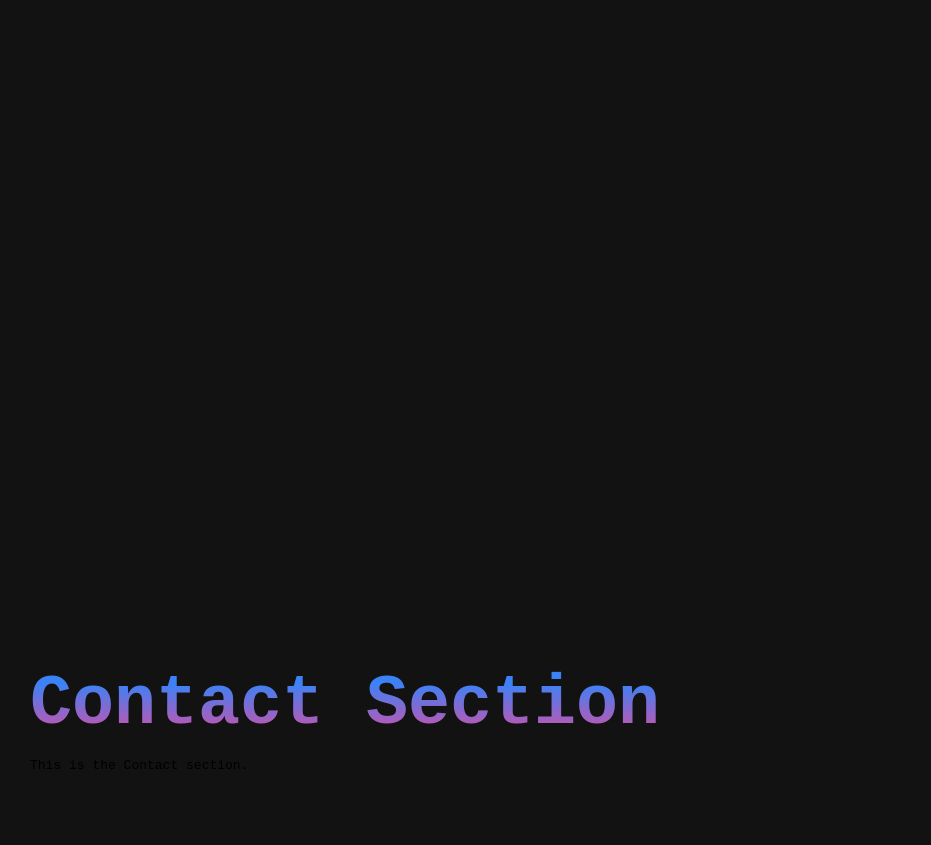
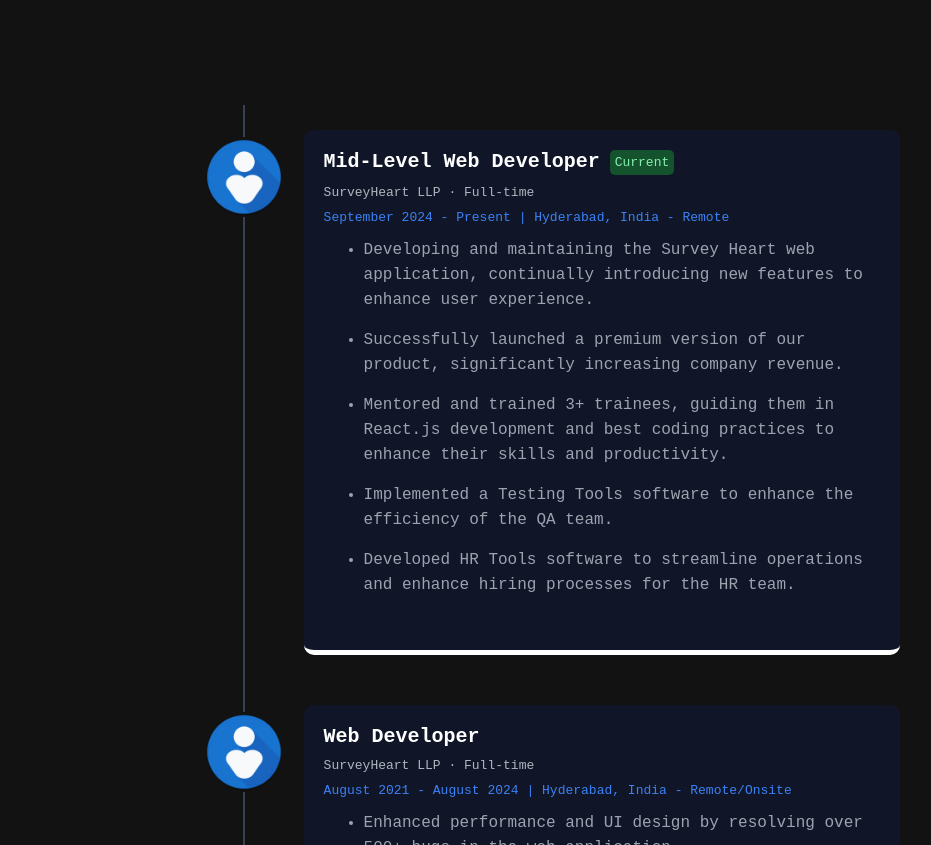
Before and after one commit to abhishekobey/Portfolio, a React app: page / in a window 1280 px wide. Shown: the part 1883-2728 px from the top of the page, without its empty margins (98-1029 px from the left). Built offline with nearby package versions, Linux system fonts and the light colour scheme.

Commit message:
:art: completed experience section

```diff
--- a/src/App.jsx
+++ b/src/App.jsx
@@ -3,6 +3,7 @@ import "./styles/style.scss"
 import NavBar from "./components/NavBar";
 import Home from "./components/Home";
 import About from "./components/About";
+import Experience from "./components/Experience";
 
 const App = () => {
     return (
@@ -11,10 +12,7 @@ const App = () => {
             <div style={{margin: "0 100px"}}>
                 <Home/>
                 <About/>
-                <div id="experience" style={{height: "100vh", padding: "20px"}}>
-                    <h2>Experience Section</h2>
-                    <p>This is the Experience section.</p>
-                </div>
+                <Experience/>
                 <div id="contact" style={{height: "100vh", padding: "20px"}}>
                     <h2>Contact Section</h2>
                     <p>This is the Contact section.</p>
--- /dev/null
+++ b/src/components/Experience.jsx
@@ -0,0 +1,105 @@
+import React, {useEffect, useRef, useState} from "react"
+import ryazIcon from "../../public/images/ryaz-icon.png"
+import SHIcon from "../../public/images/surveyheart-icon.png"
+
+const Experience = () => {
+    const experienceData = [
+        {
+            logo: SHIcon,
+            position: "Mid-Level Web Developer",
+            company: "SurveyHeart LLP",
+            timePeriod: "September 2024 - Present",
+            place: "Hyderabad, India - Remote",
+            fullTime: true,
+            descriptionList: [
+                "Developing and maintaining the Survey Heart web application, continually introducing new features to enhance user experience.",
+                "Successfully launched a premium version of our product, significantly increasing company revenue.",
+                "Mentored and trained 3+ trainees, guiding them in React.js development and best coding practices to enhance their skills and productivity.",
+                "Implemented a Testing Tools software to enhance the efficiency of the QA team.",
+                "Developed HR Tools software to streamline operations and enhance hiring processes for the HR team."
+            ]
+        },
+        {
+            logo: SHIcon,
+            position: "Web Developer",
+            company: "SurveyHeart LLP",
+            timePeriod: "August 2021 - August 2024",
+            place: "Hyderabad, India - Remote/Onsite",
+            fullTime: true,
+            descriptionList: [
+                "Enhanced performance and UI design by resolving over 500+ bugs in the web application.",
+                "Engineered robust admin services to manage user traffic effectively, facilitating job creation within Survey Heart and ensuring the removal of abusive users.",
+                "Designed and implemented efficient data structures for databases, integrating new features and managing API calls.",
+                "Created comprehensive API documentation using Postman, including testing APIs and backend code validation.",
+                "Conducted rigorous UI Components Tests and Unit Tests using Jest to maintain high-quality code standards.",
+                "Implemented Selenium automation tests to automate testing processes and improve web application reliability."
+            ]
+        },
+        {
+            logo: ryazIcon,
+            position: "Web Developer Intern/Training",
+            company: "RYAZIO TECHNOLOGIES LLP",
+            timePeriod: "March 2021 - August 2021",
+            place: "Ludhiana, India - Remote",
+            fullTime: true,
+            descriptionList: [
+                "Worked on- React JS, HTML, CSS, JavaScript, React-Bootstrap, NodeJS, MongoDB, Express JS, Redux",
+                "Developed an E-commerce website from scratch using MERN stack in a team of two. Managed development through all stages: Database and Software design etc.",
+                "Cloned Google Meet with pixel perfect UI and responsive design."
+            ]
+        }
+    ]
+    return (
+        <div id="experience" className={"experience"}>
+            <h1 style={{margin: "100px"}}>My Experience</h1>
+            {React.Children.toArray(experienceData.map((data, index) => <ExperienceCard data={data} index={index}/>))}
+        </div>
+    )
+}
+
+const ExperienceCard = ({data, index}) => {
+    const [height, setHeight] = useState(0)
+    const ref = useRef()
+
+    useEffect(() => {
+        if (!height) {
+            setHeight(ref.current?.offsetHeight - 60)
+        }
+    }, []);
+
+    return (
+        <div style={{display: "flex", width: "70%"}}>
+            <div style={{height: "100%", display: "flex", flexDirection: "column", alignItems: "center"}}>
+                <span style={{width: "0", height: "30px", border: "1px solid #374151"}}/>
+                <img src={data.logo}
+                     style={{width: "80px", height: "80px", margin: "0 20px", borderRadius: "100px"}}
+                     alt={"profile"}/>
+                {height ? <span style={{width: "0", height: height, border: "1px solid #374151"}}/> : null}
+            </div>
+            <div className={"experience-card"} ref={ref}>
+                <div style={{display: "flex"}}>
+                    <h3>{data.position}</h3>
+                    {!index && <p style={{
+                        margin: "0 10px",
+                        padding: "5px",
+                        color: "#86efac",
+                        borderRadius: "5px",
+                        background: "#14532d"
+                    }}>
+                        Current
+                    </p>}
+                </div>
+                <p>{data.company + " · " + (data.fullTime ? "Full-time" : "Part-time")}</p>
+                <span>{data.timePeriod} | {data.place}</span>
+                <ul>
+                    {React.Children.toArray(data.descriptionList.map((desc) => <>
+                        <li>{desc}</li>
+                        <br/>
+                    </>))}
+                </ul>
+            </div>
+        </div>
+    )
+}
+
+export default Experience
--- a/src/components/Home.jsx
+++ b/src/components/Home.jsx
@@ -41,7 +41,7 @@ const Home = () => {
 
     const downloadResume = () => {
         const link = document.createElement("a");
-        link.href = "https://drive.google.com/uc?export=download&id=1KP5DJBIDdYmj6rPXMFqDbgYYmoV3t0xV";
+        link.href = "https://drive.google.com/uc?export=download&id=1dLrjQhh8xtYEQVLpwVxtg_qlkCTHVG-7";
         document.body.appendChild(link);
         link.click();
         document.body.removeChild(link);
--- a/src/styles/style.scss
+++ b/src/styles/style.scss
@@ -104,3 +104,40 @@ h1, h2 {
     }
   }
 }
+
+.experience {
+  padding: 20px;
+  display: flex;
+  align-items: center;
+  flex-direction: column;
+
+  .experience-card {
+    width: 100%;
+    padding: 20px;
+    margin: 25px 0;
+    background: #101628;
+    border-radius: 10px;
+    border-bottom: 5px solid #ffffff;
+
+    h3 {
+      margin: 0;
+      color: #ffffff;
+      font-size: 20px;
+    }
+
+    p {
+      color: #adb7be;
+      margin: 10px 0;
+    }
+
+    span {
+      color: #3b82f6;
+    }
+
+    li {
+      color: #9ca3af;
+      font-size: 16px;
+      line-height: 25px;
+    }
+  }
+}
```
Also changed, not shown: public/images/ryaz-icon.png (added), public/images/surveyheart-icon.png (added).
